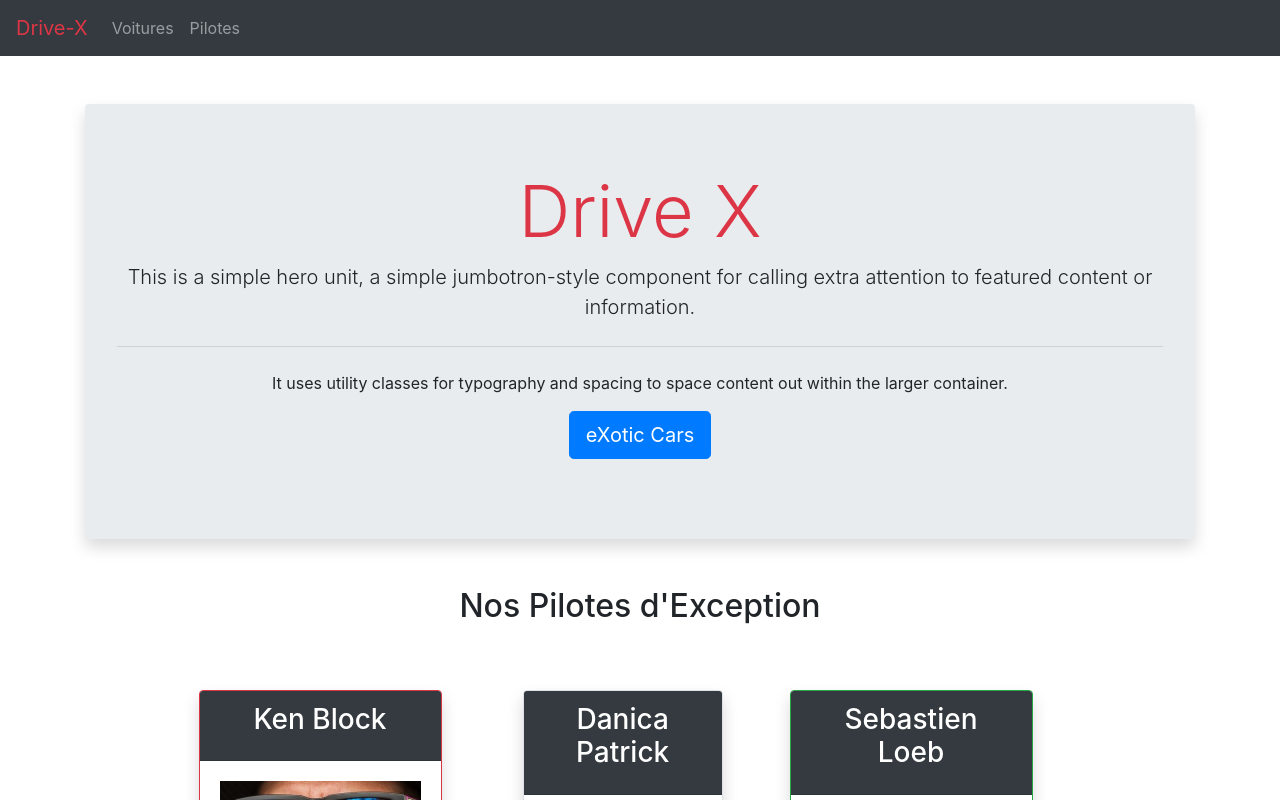
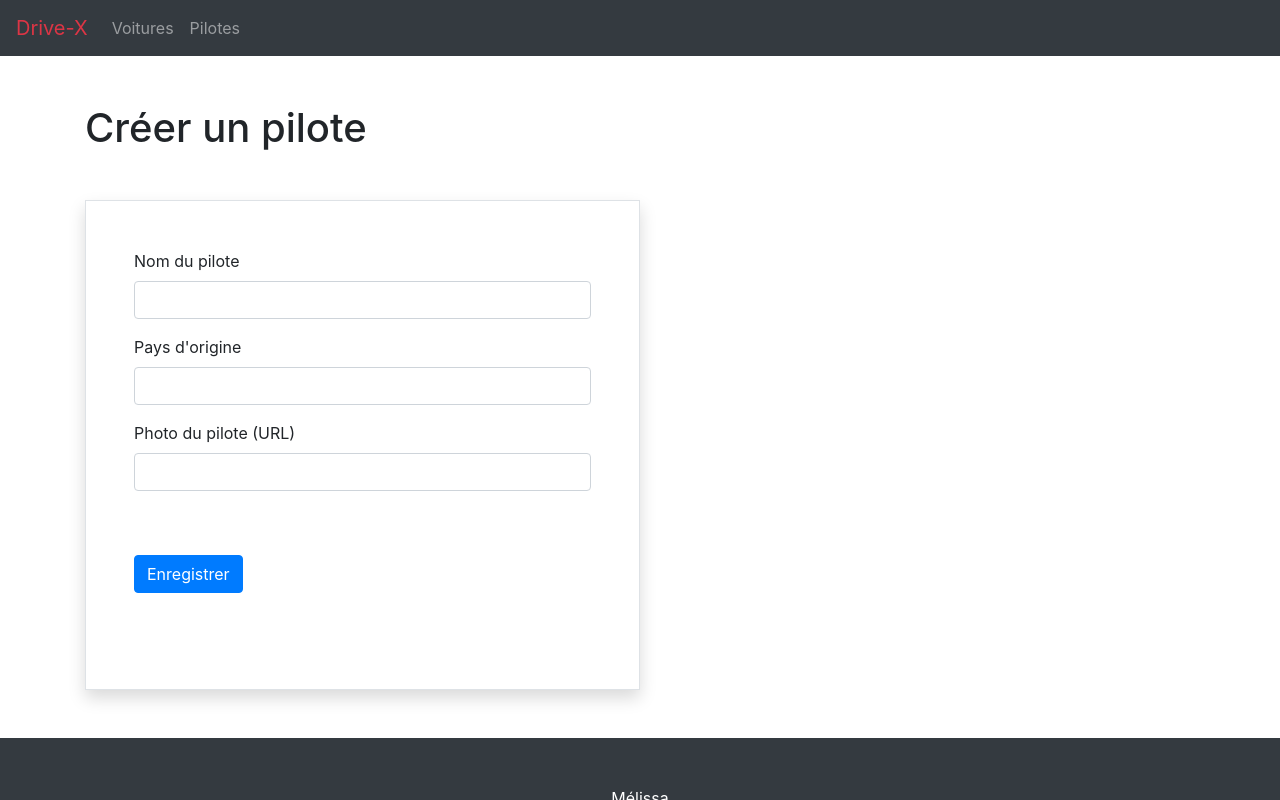
Before and after one commit to melissa98m/HelloWorld, an Angular app: page /new-driver in a window 1280 px wide. Before the commit this address led to /. Shown: the top 800 px of the page. Built offline with nearby package versions, Linux system fonts and the light colour scheme.

Commit message:
ajout driver

```diff
--- a/src/app/app-routing.module.ts
+++ b/src/app/app-routing.module.ts
@@ -3,6 +3,7 @@ import { RouterModule, Routes } from '@angular/router';
 import { CarsListComponent } from './cars-list/cars-list.component';
 import { NewCarComponent } from './cars-list/new-car/new-car.component';
 import { DriversListComponent } from './drivers-list/drivers-list.component';
+import { NewDriverComponent } from './drivers-list/new-driver/new-driver.component';
 import { FourOhFourComponent } from './four-oh-four/four-oh-four.component';
 import { HomePageComponent } from './home-page/home-page.component';
 
@@ -13,6 +14,7 @@ const routes: Routes = [
   { path: 'cars' , component: CarsListComponent},
   { path: 'new-car' , component: NewCarComponent}, //liste des routes
   { path: 'drivers' , component: DriversListComponent},
+  { path: 'new-driver' , component: NewDriverComponent},
   { path: 'not-found' , component: FourOhFourComponent},
   { path: '**' , redirectTo: 'not-found' },
 ];
--- a/src/app/app.module.ts
+++ b/src/app/app.module.ts
@@ -20,6 +20,7 @@ import { FooterComponent } from './footer/footer.component'
 
 import { DataService } from './services/data.service';
 import { NewCarComponent } from './cars-list/new-car/new-car.component';
+import { NewDriverComponent } from './drivers-list/new-driver/new-driver.component';
 
 
 
@@ -35,6 +36,7 @@ import { NewCarComponent } from './cars-list/new-car/new-car.component';
     DriverItemComponent,
     FooterComponent,
     NewCarComponent,
+    NewDriverComponent,
 
   ],
   imports: [
--- a/src/app/drivers-list/drivers-list.component.html
+++ b/src/app/drivers-list/drivers-list.component.html
@@ -1,6 +1,9 @@
+<div>
 <h1 class="my-5">
     Nos pilotes
 </h1>
+<a routerLink="/new-driver" class="badge badge-success">+ Ajouter un pilote</a>
+</div>
 <div class="row row-cols-3 justify-content-center">
     <app-driver-item  *ngFor="let driver of drivers"  [drivers]="driver" ></app-driver-item>
 </div>
--- /dev/null
+++ b/src/app/drivers-list/new-driver/new-driver.component.html
@@ -0,0 +1,18 @@
+<h1 class="my-5">Créer un pilote</h1>
+<div class="col-6 border shadow my-5 p-5">
+<form>
+    <div class="form-group">
+      <label for="name">Nom du pilote</label>
+      <input type="text" class="form-control" id="name" >
+    </div>
+    <div class="form-group">
+      <label for="pays">Pays d'origine</label>
+      <input type="text" class="form-control" id="pays">
+    </div>
+    <div class="form-group">
+        <label for="coverImage">Photo du pilote (URL)</label>
+        <input type="text" class="form-control" id="coverImage">
+      </div>
+      <button type="submit" class="btn btn-primary my-5">Enregistrer</button>
+  </form>
+  </div>
--- /dev/null
+++ b/src/app/drivers-list/new-driver/new-driver.component.ts
@@ -0,0 +1,15 @@
+import { Component, OnInit } from '@angular/core';
+
+@Component({
+  selector: 'app-new-driver',
+  templateUrl: './new-driver.component.html',
+  styleUrls: ['./new-driver.component.css']
+})
+export class NewDriverComponent implements OnInit {
+
+  constructor() { }
+
+  ngOnInit(): void {
+  }
+
+}
```
Also changed, not shown: src/app/drivers-list/new-driver/new-driver.component.css (added).
